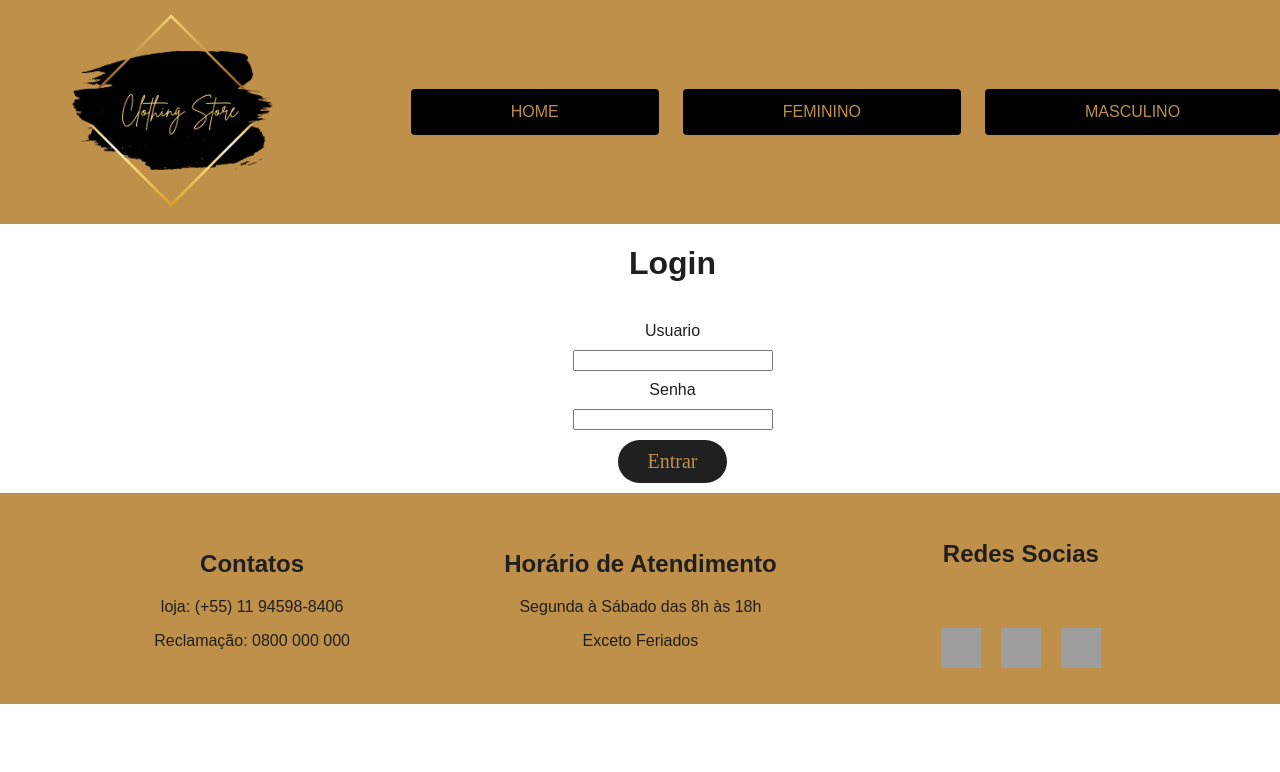
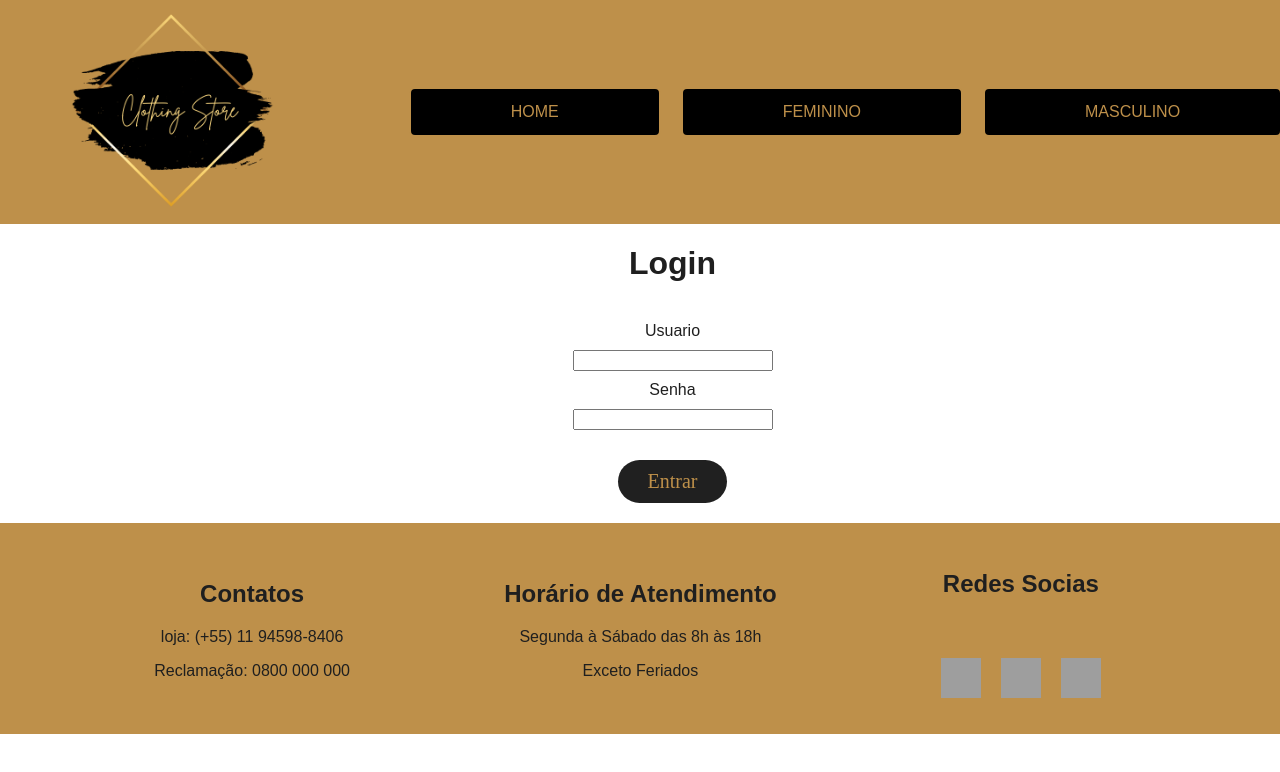
Before and after one commit to MarcelloFreitasMoraes/Clothing-Store-LJ1, a Next.js app: page /admin in a window 1280 px wide. Shown: the top 772 px of the page. Built offline with nearby package versions, Linux system fonts and the light colour scheme; grey boxes are pictures that could not be loaded.

Commit message:
ajustes finais

```diff
--- a/components/ButtonLogout/index.js
+++ b/components/ButtonLogout/index.js
@@ -5,7 +5,7 @@ export const ButtonLogout = () => {
   return (
     <>
       <S.ContButton>
-        <S.Button href="/login">LOGOUT</S.Button>
+        <S.Button href="/admin">LOGOUT</S.Button>
       </S.ContButton>
     </>
   );
--- a/components/ProdutosMan/index.js
+++ b/components/ProdutosMan/index.js
@@ -22,7 +22,7 @@ export const ProdutosMan = () => {
   return (
     <Container>
       <S.PromoBanner>
-        <S.Promocao src='https://sindespe.org.br/portal/wp-content/uploads/2020/12/promo%C3%A7%C3%A3o.png' id="vip"></S.Promocao>
+        {/* <S.Promocao src='https://sindespe.org.br/portal/wp-content/uploads/2020/12/promo%C3%A7%C3%A3o.png' id="vip"></S.Promocao> */}
       </S.PromoBanner>
       <S.Card>
         {resposta &&
--- a/components/Produtoswomen/index.js
+++ b/components/Produtoswomen/index.js
@@ -22,7 +22,7 @@ export const ProdutosWomen = () => {
   return (
     <Container>
       <S.Title>
-        <S.Promocao src='https://sindespe.org.br/portal/wp-content/uploads/2020/12/promo%C3%A7%C3%A3o.png' id="vip"></S.Promocao>
+        {/* <S.Promocao src='https://sindespe.org.br/portal/wp-content/uploads/2020/12/promo%C3%A7%C3%A3o.png' id="vip"></S.Promocao> */}
       </S.Title>
       <S.Card>
         {resposta &&
--- a/pages/admin/styles.js
+++ b/pages/admin/styles.js
@@ -11,7 +11,7 @@ export const Button = styled.button`
   border: 0px;
   border-radius: 32px;
   padding: 10px 30px;
-  margin-bottom: 10px;
+  margin: 20px 0;
   font-size: 20px;
   font-family: 'Alfa Slab One', cursive;
   color: rgb(190, 144, 74);
--- a/pages/feminine/index.js
+++ b/pages/feminine/index.js
@@ -24,7 +24,7 @@ export default function Femenine() {
 <>
         <S.TextBanner>Moda Feminina</S.TextBanner>
       <S.BannerDiv>
-        <S.BannerF src="https://moikana.vteximg.com.br/arquivos/ids/155491/banner-moda.jpg?v=636371152658330000" alt=""/>
+        <S.BannerF src="https://moikana.vteximg.com.br/arquivos/ids/155491/banner-moda.jpg?v=636371152658330000" alt="banner"/>
       </S.BannerDiv>
           <Container>
       <ProdutosWomen />
```
